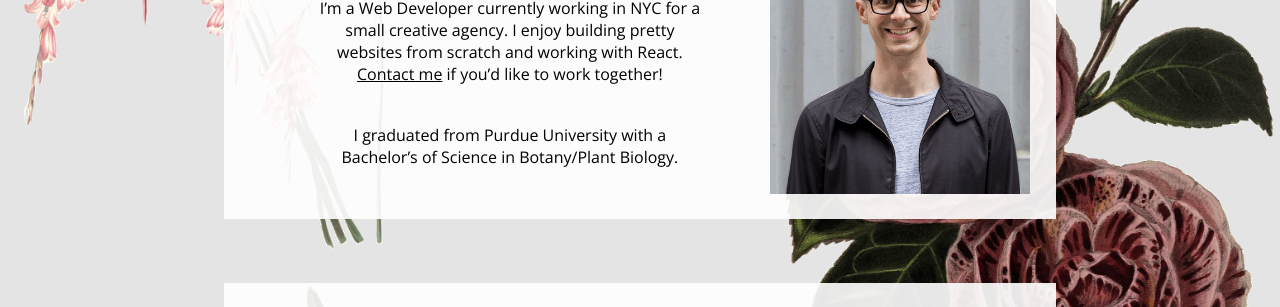
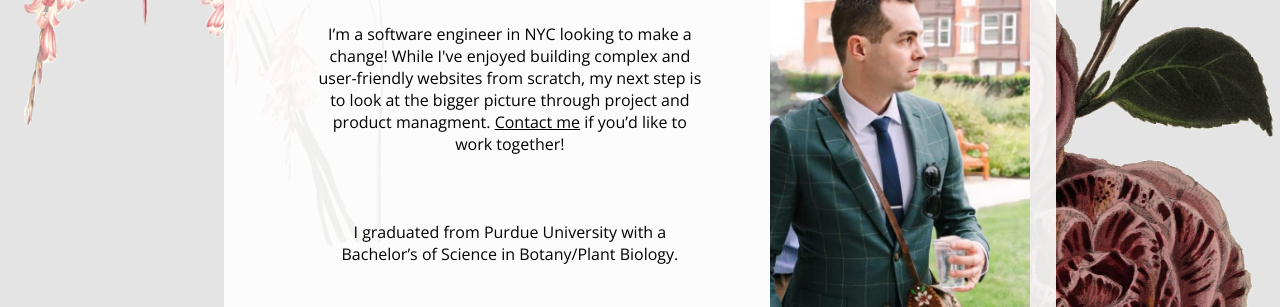
Before and after one commit to slyley07/slyley07.github.io, a plain HTML site: page index.html in a window 1280 px wide. Shown: the part 326-633 px from the top of the page. Drawn offline with nearby package versions, Linux system fonts and the light colour scheme.

Commit message:
Update pic and opening paragraph"

```diff
--- a/index.html
+++ b/index.html
@@ -14,7 +14,7 @@
   <meta charset='utf-8'>
   <meta name='viewport' content='width=device-width, initial-scale=1'>
   <title>
-    Bradley Showalter | Web Developer
+    Bradley Showalter
   </title>
 
   <!-- Botany Brad&rsquo;s Portfolio -->
@@ -34,7 +34,7 @@
       <img src='./public/imgs/flowers4.png' class='flowers flowers8' alt='Sparaxis pendula' title='Sparaxis pendula'>
 
       <section id='about' class='about grid'>
-        <img onclick='togglePic("me")' class='me' src='./public/imgs/Bradley.png' alt='Bradley Showalter' title='Bradley Showalter'>
+        <img onclick='togglePic("me")' class='me' src='./public/imgs/profile_xsm_ed.jpg' alt='Bradley Showalter' title='Bradley Showalter'>
 
         <img onclick='togglePic("craig")' class='boilermakers' src='./public/imgs/boilermakers.gif' alt='I studied botany at Purdue for three years. GO BOILERMAKERS' title='I studied botany at Purdue for three years. GO BOILERMAKERS'>
 
@@ -43,7 +43,7 @@
         </h2>
 
         <p class='first'>
-          I&rsquo;m a Web Developer currently working in NYC for a small creative agency. I enjoy building pretty websites from scratch and working with React. <a href='mailto:showalter.bradley@gmail.com'>Contact me</a> if you&rsquo;d like to work together!
+          I&rsquo;m a software engineer in NYC looking to make a change! While I've enjoyed building complex and user-friendly websites from scratch, my next step is to look at the bigger picture through project and product managment. <a href='mailto:showalter.bradley@gmail.com'>Contact me</a> if you&rsquo;d like to work together!
         </p>
 
         <p class='second'>
```
Also changed, not shown: public/imgs/profile_xsm_ed.jpg (added).
